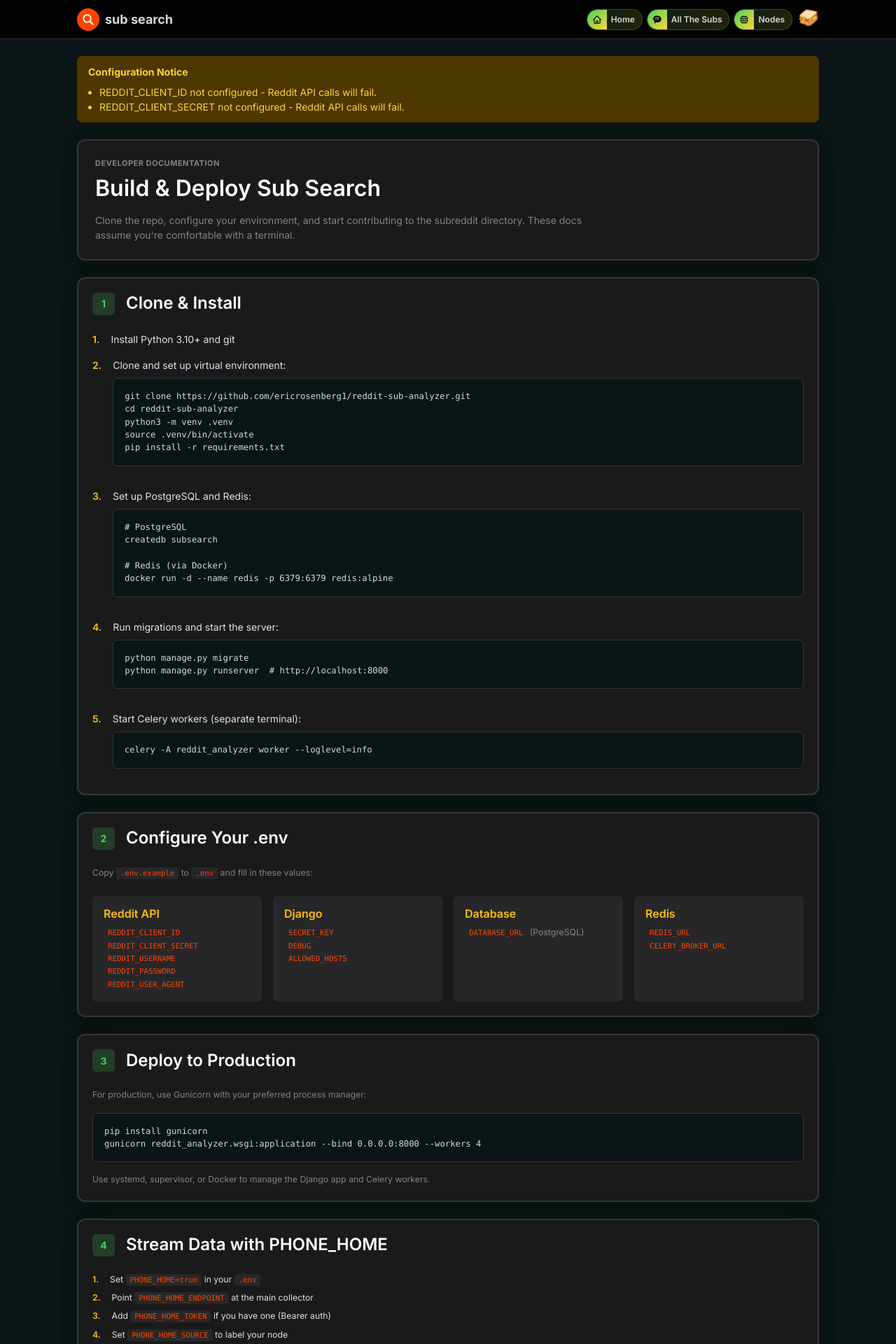
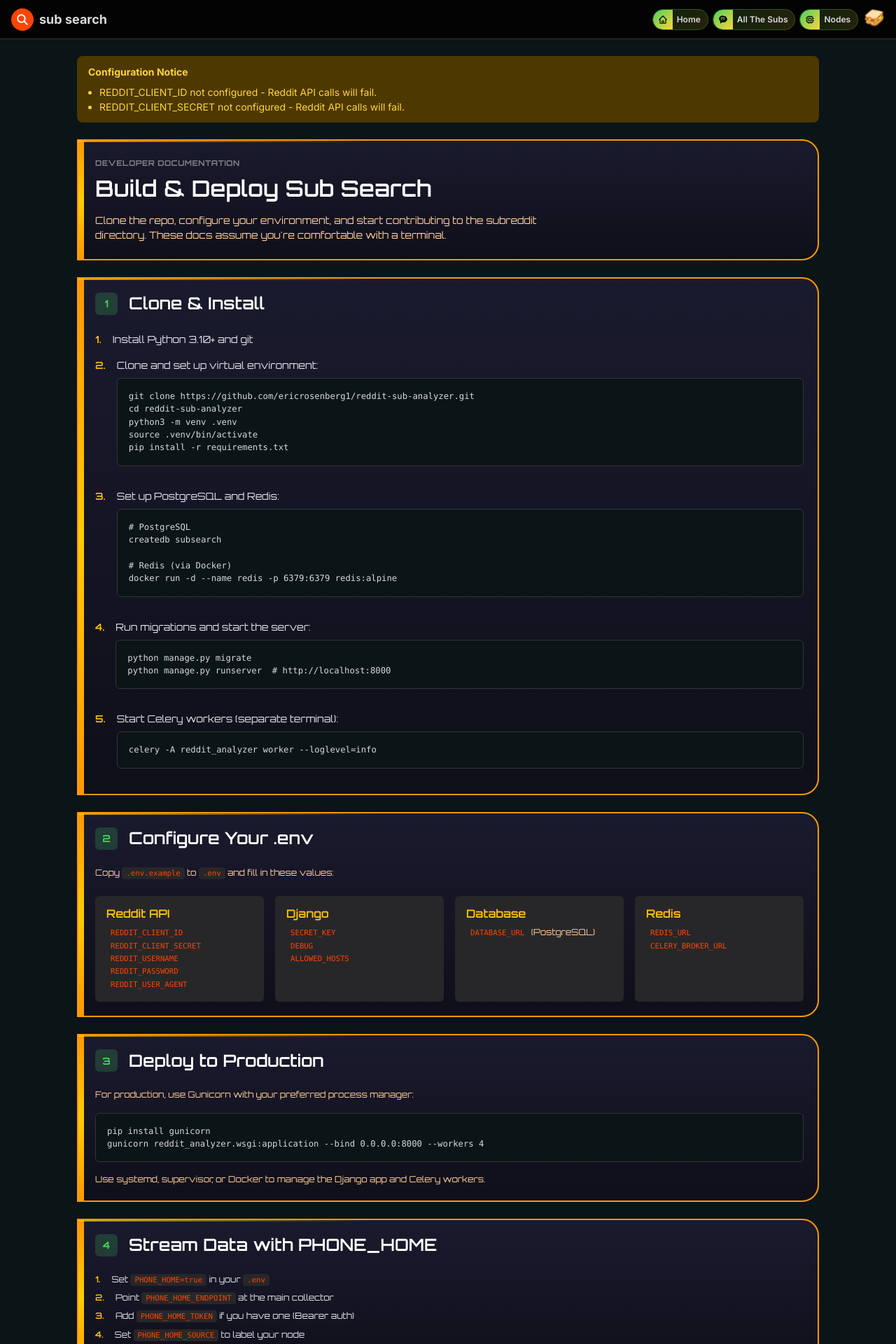
Before and after one commit to ericrosenberg1/reddit-sub-analyzer, a Django app: page /docs/ in a window 1280 px wide. Shown: the top 1920 px of the page at 70% size. Run offline with Django 5.2, Linux system fonts and the light colour scheme; parts of the project's set-up code (start-up, migrations or seed data) failed here and were passed over.

Commit message:
feat: LCARS styling for all cards, fix navbar single line
- Make LCARS styling the default for all .card elements
- Add orange/gold left bar, gradient background, scan line animation
- Use Orbitron font for card titles and form labels
- Fix navbar to use navbar-inner instead of container
- Navbar now stays on single line at all screen sizes

🤖 Generated with [Claude Code](https://claude.com/claude-code)

Co-Authored-By: Claude <noreply@anthropic.com>

```diff
--- a/templates/base.html
+++ b/templates/base.html
@@ -83,12 +83,19 @@
     .navbar {
       background-color: var(--ss-bg-header);
       border-bottom: 1px solid var(--ss-border);
-      padding: 0;
+      padding: 0 16px;
       height: 56px;
+      display: flex;
+      align-items: center;
+      justify-content: space-between;
     }
-    .navbar .container {
-      height: 100%;
-      flex-wrap: nowrap;
+    .navbar-inner {
+      display: flex;
+      align-items: center;
+      justify-content: space-between;
+      width: 100%;
+      max-width: 1320px;
+      margin: 0 auto;
     }
     .navbar-brand {
       display: flex;
@@ -182,34 +189,50 @@
       flex-shrink: 0;
     }
 
-    /* ========== CARDS - Enhanced ========== */
+    /* ========== CARDS - LCARS Style ========== */
     .card {
-      background-color: var(--ss-bg-card);
-      border: 2px solid var(--ss-border);
-      border-radius: 12px;
-      box-shadow:
-        0 0 0 1px rgba(70, 209, 96, 0.05),
-        0 4px 20px rgba(0, 0, 0, 0.3),
-        0 0 40px rgba(70, 209, 96, 0.03),
-        0 0 40px rgba(255, 214, 53, 0.02);
-      transition: box-shadow 0.3s ease, border-color 0.3s ease;
+      font-family: 'Orbitron', 'Antonio', sans-serif;
+      background: linear-gradient(180deg, #1a1a2e 0%, #0f0f1a 100%);
+      border: 2px solid var(--lcars-orange);
+      border-radius: 0 24px 24px 0;
+      position: relative;
+      overflow: hidden;
     }
-    .card:hover {
-      border-color: rgba(70, 209, 96, 0.3);
-      box-shadow:
-        0 0 0 1px rgba(70, 209, 96, 0.1),
-        0 8px 30px rgba(0, 0, 0, 0.4),
-        0 0 60px rgba(70, 209, 96, 0.05),
-        0 0 60px rgba(255, 214, 53, 0.03);
+    .card::before {
+      content: '';
+      position: absolute;
+      left: 0;
+      top: 0;
+      bottom: 0;
+      width: 8px;
+      background: linear-gradient(180deg, var(--lcars-orange) 0%, var(--lcars-gold) 50%, var(--lcars-orange) 100%);
     }
-    .card-body { padding: 20px; }
+    .card::after {
+      content: '';
+      position: absolute;
+      top: 0;
+      left: 0;
+      right: 0;
+      height: 2px;
+      background: linear-gradient(90deg, transparent, var(--lcars-gold), transparent);
+      animation: lcars-scan 3s linear infinite;
+    }
+    .card-body { padding: 20px 20px 20px 24px; }
     .card-title {
+      font-family: 'Orbitron', sans-serif;
       font-size: 12px;
       font-weight: 700;
       text-transform: uppercase;
-      letter-spacing: 0.5px;
-      color: var(--ss-text-muted);
+      letter-spacing: 1.5px;
+      color: var(--lcars-tan);
       margin-bottom: 16px;
+    }
+    .card .form-label {
+      font-family: 'Orbitron', sans-serif;
+      color: var(--lcars-tan);
+    }
+    .card .text-muted {
+      color: var(--lcars-tan) !important;
     }
 
     /* Section spacing */
@@ -564,7 +587,7 @@
 <body>
   <!-- Navbar -->
   <nav class="navbar sticky-top">
-    <div class="container d-flex align-items-center justify-content-between">
+    <div class="navbar-inner">
       <a class="navbar-brand" href="{% url 'home' %}">
         <span class="logo-icon">
           <svg fill="none" stroke="currentColor" viewBox="0 0 24 24">
@@ -573,7 +596,6 @@
         </span>
         <span class="d-none d-sm-inline">sub search</span>
       </a>
-
       <div class="d-flex align-items-center">
         <ul class="nav-pills-custom">
           <li>
```
